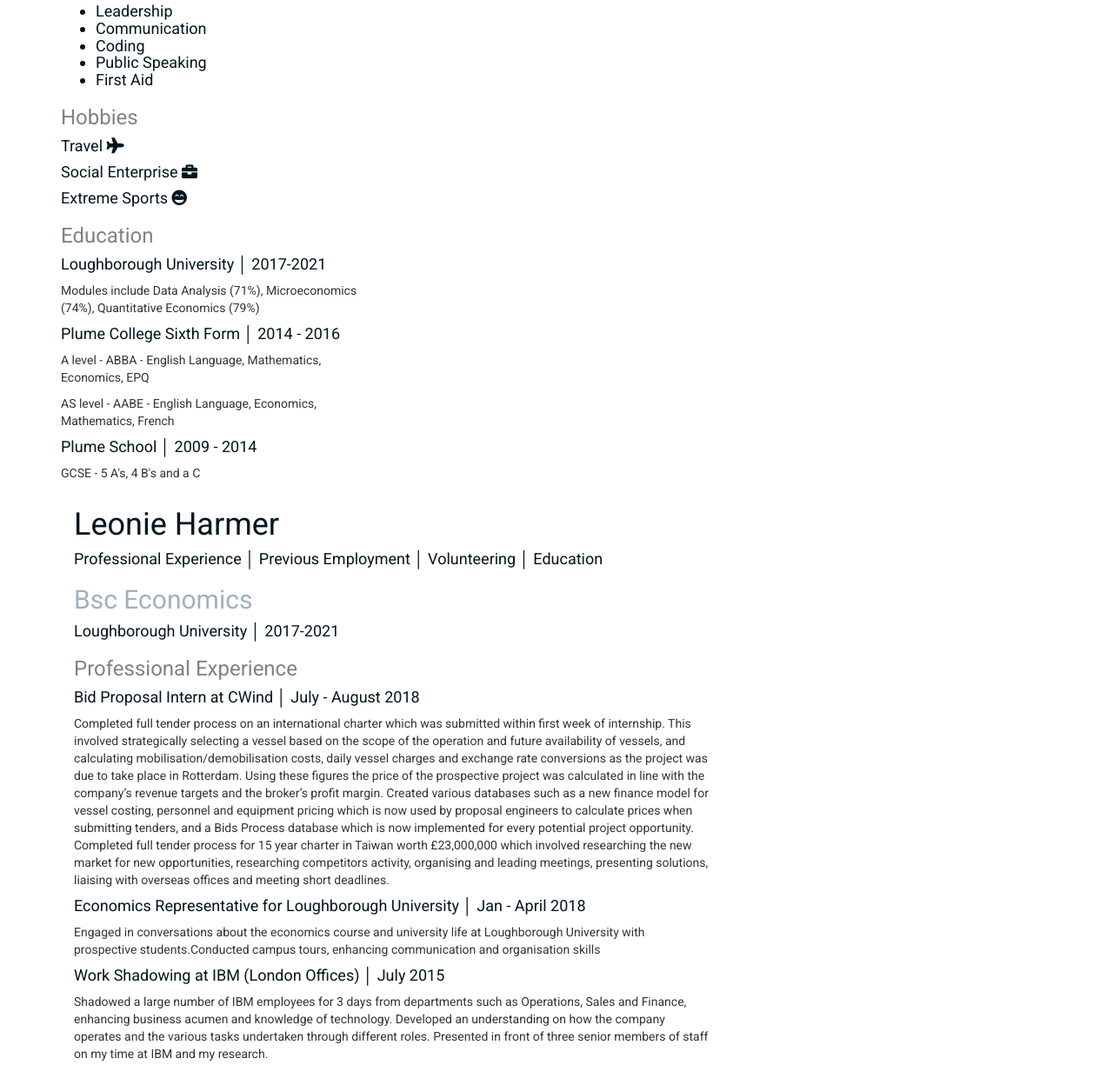
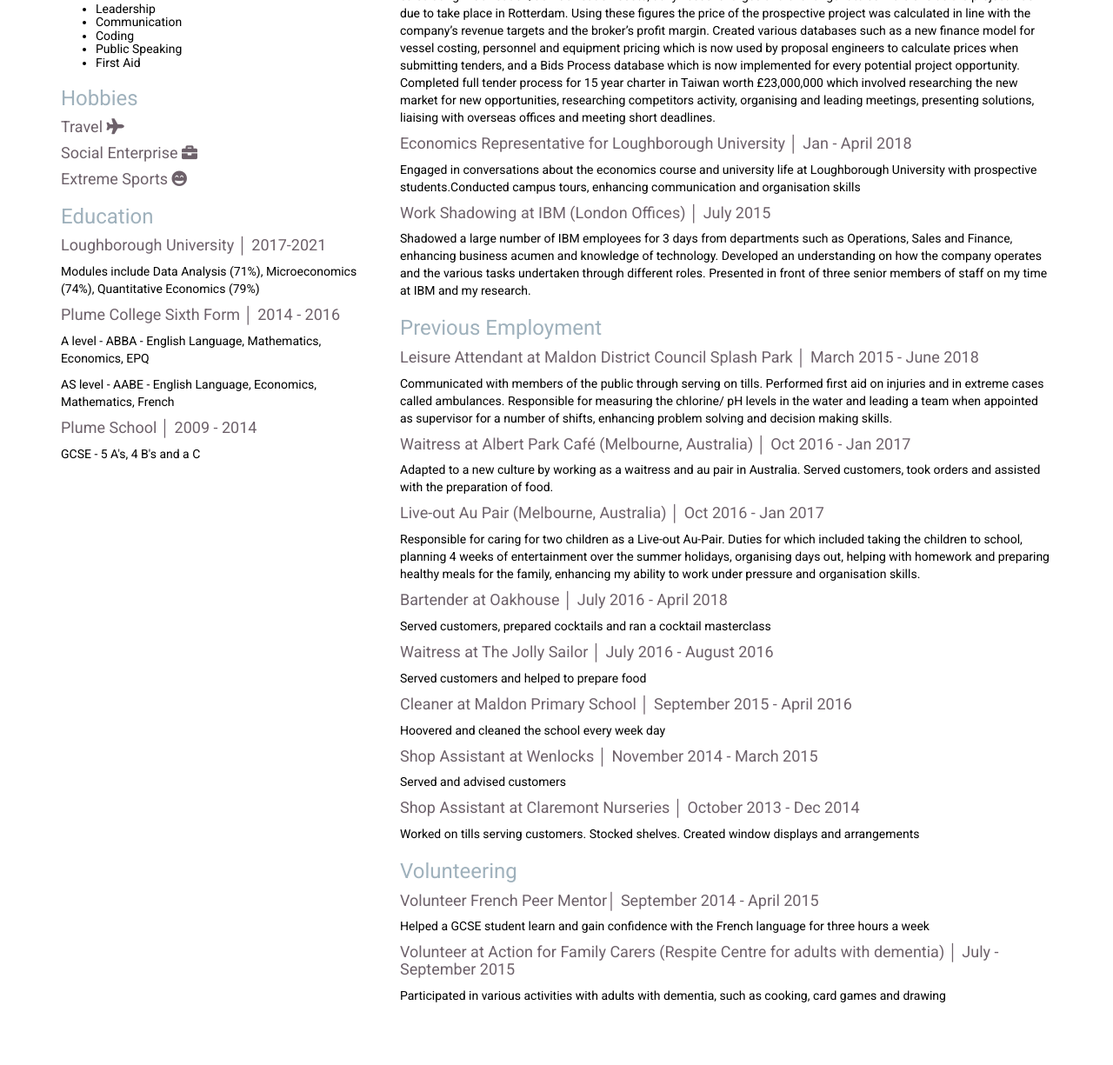
Before and after one commit to leonieharmer/bootstrap, a plain HTML site: page index.html in a window 1280 px wide. Shown: the part 379-1604 px from the top of the page at 87% size. After the commit the page ends 1544 px from the top, so only its background shows below. Drawn offline with nearby package versions, Linux system fonts and the light colour scheme.

Commit message:
update format

```diff
--- a/css/index.css
+++ b/css/index.css
@@ -1,8 +1,13 @@
 body {
 	font-family:'Roboto', sans-serif;
+	background-color: #ffffff;
+}
+
+section {
+	background-color:#01161E;
 }
 a {
-	color:#01161E;
+	color:#000000;
 }
 
 h2 {
@@ -10,18 +15,29 @@ h2 {
 }
 
 h4 {
-	color: #01161E;
+	color: #6D616A;
 }
 
 h3 {
-	color:#7C8483;
+	color:#9FB1BC;
 }
 
 h1 {
 	color:#01161E;
 }
+
+p {
+	color:000000;
+}
+
+#rotate90 {
+    -webkit-transform: rotate(90deg);
+    -moz-transform: rotate(90deg);
+    -o-transform: rotate(90deg);
+    -ms-transform: rotate(90deg);
+    transform: rotate(90deg) }
 #black {
-	color:#01161E;
+	color:#000000;
 }
 .navbar-default {
 	background-color:#9FB1BC;
--- a/index.html
+++ b/index.html
@@ -48,6 +48,7 @@
 </nav>
 	<div class="container">
 	<div class="row">
+
 		<div class="col-sm-4">
 			<img class="img-circle img-responsive" src="businesspic.JPG" width="200px">
 			<h4>
@@ -61,14 +62,14 @@
 
 			</h4>
 			<h3>Skills</h3>
-			<ul> <h4 id="black">
+			<ul> <h5 id="black">
 				<li>Leadership</li>
 				<li>Communication</li>
 				<li>Coding</li>
 				<li>Public Speaking</li>
 				<li>First Aid</li>
 
-			</h4>
+			</h5>
 			</ul>
 			<h3>Hobbies</h3>
 				<h4>Travel <i class="fas fa-plane"></i></h4>
@@ -76,28 +77,28 @@
 				<h4>Extreme Sports <i class="fas fa-grin-beam"></i></h4>
 				<h3>Education</h3>
 				<h4>Loughborough University │ 2017-2021</h4>
-				<p>Modules include Data Analysis (71%), Microeconomics (74%), Quantitative Economics (79%)</p>
+				<p id="black">Modules include Data Analysis (71%), Microeconomics (74%), Quantitative Economics (79%)</p>
 				<h4>Plume College Sixth Form │ 2014 - 2016 </h4>
-				<p>A level - ABBA - English Language, Mathematics, Economics, EPQ</p>
-				<p>AS level - AABE - English Language, Economics, Mathematics, French</p>
+				<p id="black">A level - ABBA - English Language, Mathematics, Economics, EPQ</p>
+				<p id="black">AS level - AABE - English Language, Economics, Mathematics, French</p>
 				<h4>Plume School │ 2009 - 2014
 				</h4>
-				<p>GCSE - 5 A's, 4 B's and a C </p>
+				<p id="black">GCSE - 5 A's, 4 B's and a C </p>
 
 			</div>
-		</div>
 
+			<body>
 		<div class="col-sm-8">
 			<h1>Leonie Harmer</h1>
 			<h4> Professional Experience │ Previous Employment │ Volunteering │ Education </h4>
-			<h2>Bsc Economics </h2>
+			<h3>Bsc Economics </h3>
 
 		<h4>Loughborough University	│ 2017-2021</h4>
 
 			<h3>Professional Experience</h3>
 			<h4>Bid Proposal Intern at CWind │ July - August 2018
 			</h4>
-			<p>
+			<p id="black">
 				Completed full tender process on an international charter which was submitted within first week of internship. This involved strategically selecting a vessel based on the scope of the operation and future availability of vessels, and calculating mobilisation/demobilisation costs, daily vessel charges and exchange rate conversions as the project was due to take place in Rotterdam. Using these figures the price of the prospective project was calculated in line with the company’s revenue targets and the broker’s profit margin.
 				Created various databases such as a new finance model for vessel costing, personnel and equipment pricing which is now used by proposal engineers to calculate prices when submitting tenders, and a Bids Process database which is now implemented for every potential project opportunity.
 				Completed full tender process for 15 year charter in Taiwan worth £23,000,000 which involved researching the new market for new opportunities, researching competitors activity, organising and leading meetings, presenting solutions, liaising with overseas offices and meeting short deadlines.
@@ -105,40 +106,40 @@
 			</p>
 			<h4>Economics Representative for Loughborough University │ Jan - April 2018
 			</h4>
-			<p>
+			<p id="black">
 			Engaged in conversations about the economics course and university life at Loughborough University with prospective students.Conducted campus tours, enhancing communication and organisation skills</p>
 			<h4>Work Shadowing at IBM (London Offices) │ July 2015
 			</h4>
-			<p>Shadowed a large number of IBM employees for 3 days from departments such as Operations, Sales and Finance, enhancing business acumen and knowledge of technology.
+			<p id="black">Shadowed a large number of IBM employees for 3 days from departments such as Operations, Sales and Finance, enhancing business acumen and knowledge of technology.
 			Developed an understanding on how the company operates and the various tasks undertaken through different roles.
 			Presented in front of three senior members of staff on my time at IBM and my research.</p>
 			<h3> Previous Employment</h3>
 			<h4>Leisure Attendant at Maldon District Council Splash Park │ March 2015 - June 2018</h4>
-			<p>Communicated with members of the public through serving on tills. Performed first aid on injuries and in extreme cases called ambulances. Responsible for measuring the chlorine/ pH levels in the water and leading a team when appointed as supervisor for a number of shifts, enhancing problem solving and decision making skills.</p>
+			<p id="black">Communicated with members of the public through serving on tills. Performed first aid on injuries and in extreme cases called ambulances. Responsible for measuring the chlorine/ pH levels in the water and leading a team when appointed as supervisor for a number of shifts, enhancing problem solving and decision making skills.</p>
 			<h4>Waitress at Albert Park Café (Melbourne, Australia) │ Oct 2016 - Jan 2017</h4>
-			<p>Adapted to a new culture by working as a waitress and au pair in Australia. Served customers, took orders and assisted with the preparation of food. </p>
+			<p id="black">Adapted to a new culture by working as a waitress and au pair in Australia. Served customers, took orders and assisted with the preparation of food. </p>
 			<h4>Live-out Au Pair (Melbourne, Australia) │ Oct 2016 - Jan 2017</h4>
-			<p>Responsible for caring for two children as a Live-out Au-Pair. Duties for which included taking the children to school, planning 4 weeks of entertainment over the summer holidays, organising days out, helping with homework and preparing healthy meals for the family, enhancing my ability to work under pressure and organisation skills.</p>
+			<p id="black">Responsible for caring for two children as a Live-out Au-Pair. Duties for which included taking the children to school, planning 4 weeks of entertainment over the summer holidays, organising days out, helping with homework and preparing healthy meals for the family, enhancing my ability to work under pressure and organisation skills.</p>
 			<h4>Bartender at Oakhouse │ July 2016 - April 2018</h4>
-			<p>Served customers, prepared cocktails and ran a cocktail masterclass</p>
+			<p id="black">Served customers, prepared cocktails and ran a cocktail masterclass</p>
 			<h4>Waitress at The Jolly Sailor │ July 2016 - August 2016 </h4>
-			<p>Served customers and helped to prepare food</p>
+			<p id="black">Served customers and helped to prepare food</p>
 			<h4>Cleaner at Maldon Primary School │ September 2015 - April 2016</h4>
-			<p>Hoovered and cleaned the school every week day</p>
+			<p id="black">Hoovered and cleaned the school every week day</p>
 			<h4>Shop Assistant at Wenlocks │ November 2014 - March 2015
 			</h4>
-			<p>Served and advised customers</p>
+			<p id="black">Served and advised customers</p>
 			<h4>Shop Assistant at Claremont Nurseries │ October 2013 - Dec 2014 </h4>
-			<p>Worked on tills serving customers. Stocked shelves. Created window displays and arrangements</p>
+			<p id="black">Worked on tills serving customers. Stocked shelves. Created window displays and arrangements</p>
 
 			<h3>Volunteering</h3>
 			<h4>Volunteer French Peer Mentor│ September 2014 - April 2015</h4>
-			<p>Helped a GCSE student learn and gain confidence with the French language for three hours a week</p>
+			<p id="black">Helped a GCSE student learn and gain confidence with the French language for three hours a week</p>
 			<h4>Volunteer at Action for Family Carers (Respite Centre for adults with dementia) │ July - September 2015
 			</h4>
-			<p>Participated in various activities with adults with dementia, such as cooking, card games and drawing</p>
+			<p id="black">Participated in various activities with adults with dementia, such as cooking, card games and drawing</p>
 
-
+			</body>
 		</div>
 
 	</div>
```
Also changed, not shown: enactus.html (+9 -8 lines), hercapital.html (+4 -4 lines), travel.html (+18 -5 lines), bali2.JPG (added), gili1.JPG (added), gili3.JPG (added), thai1.PNG (added), thai2.JPG (added), 10 other files.
